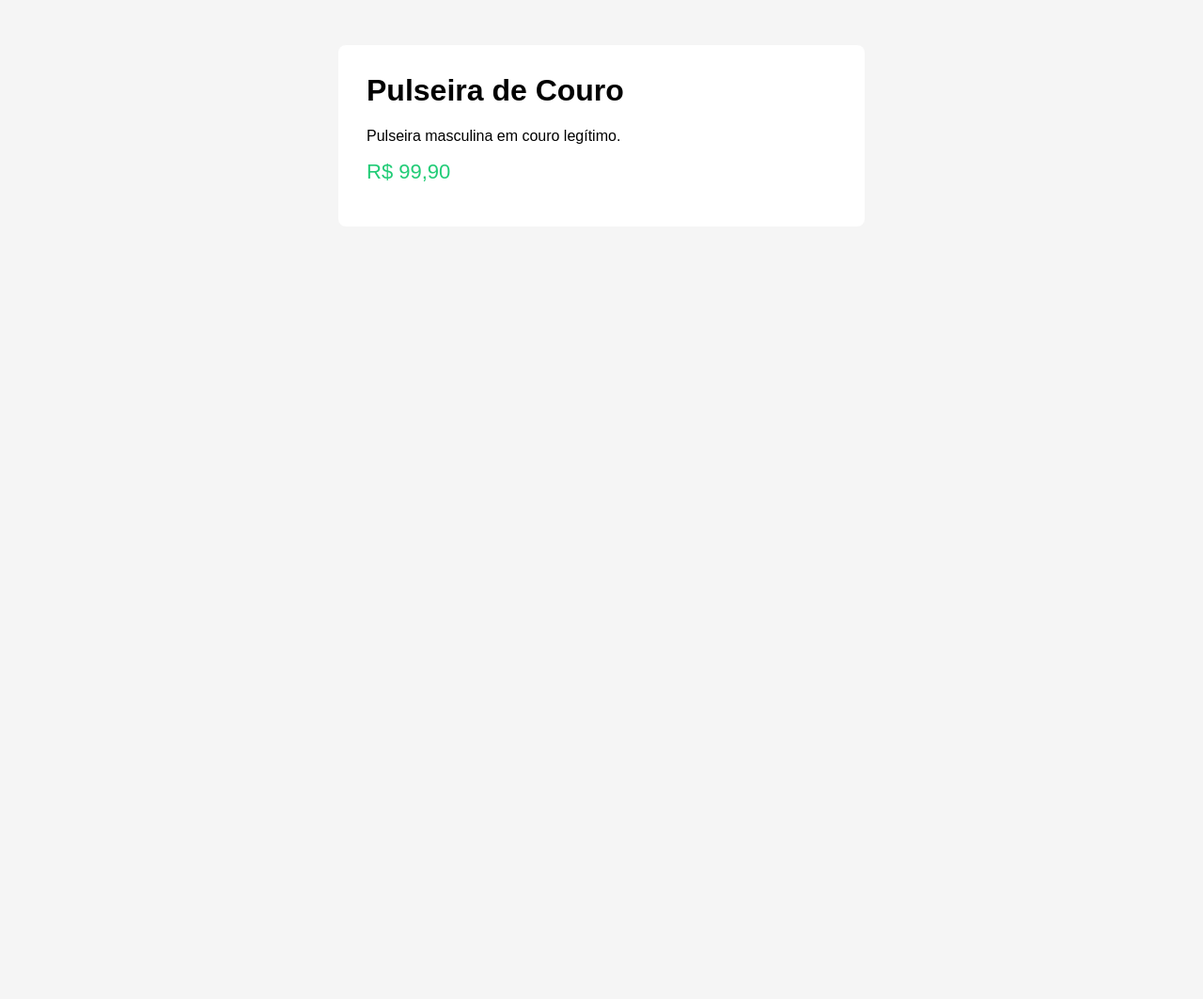
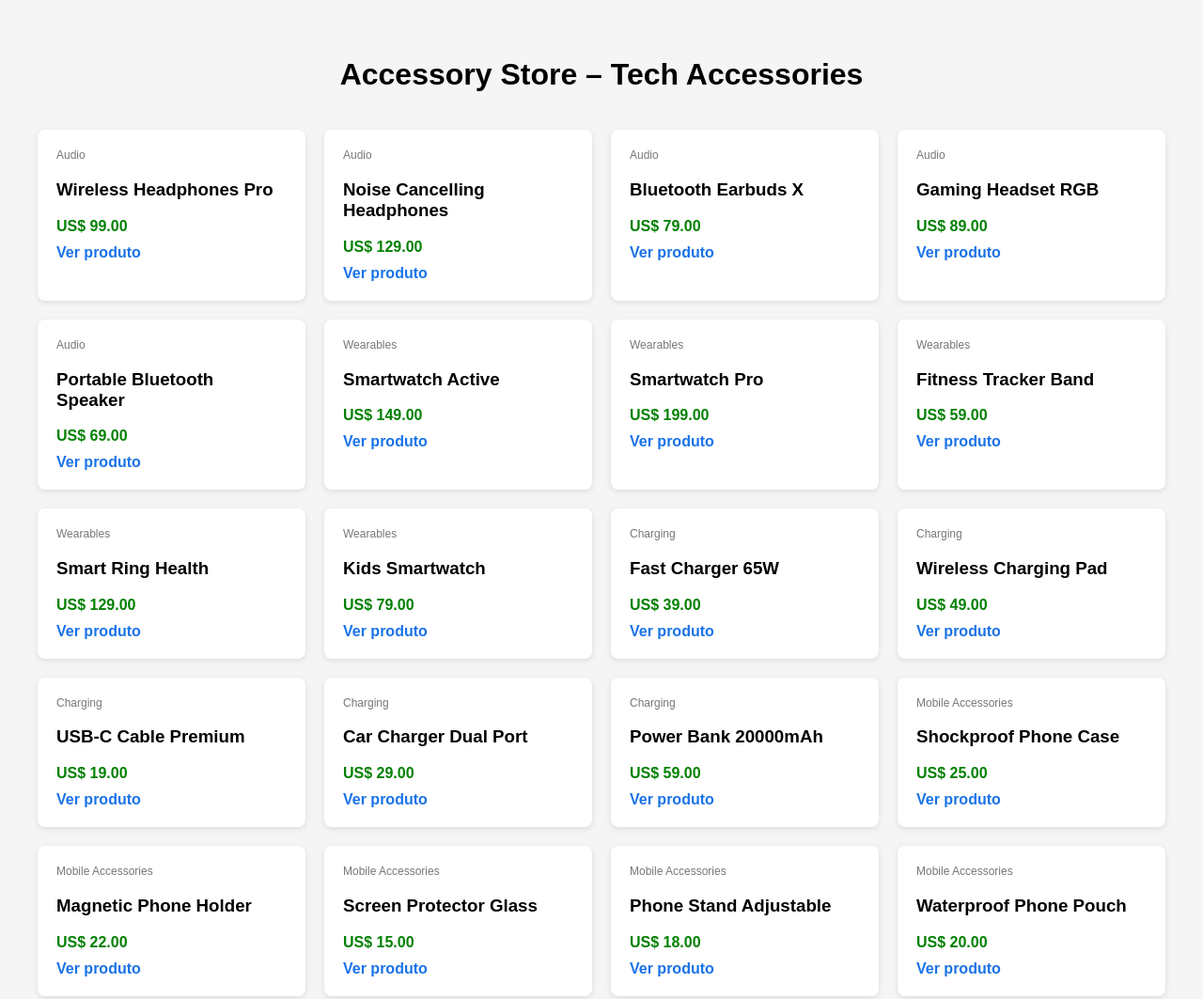
Before and after one commit to olived/ga4-ecommerce-accessory-store, a plain HTML site: page index.html in a window 1280 px wide. Shown: the whole page at 94% size. Before the commit the page ends 800 px from the top, so only its background shows below. Drawn offline with Linux system fonts and the light colour scheme.

Commit message:
index.html

```diff
--- a/index.html
+++ b/index.html
@@ -2,7 +2,7 @@
 <html lang="pt-BR">
 <head>
   <meta charset="UTF-8" />
-  <title>Accessory Store – Produto</title>
+  <title>Accessory Store – Tech Accessories</title>
 
   <!-- Google Tag Manager -->
   <script>
@@ -10,68 +10,118 @@
       w[l]=w[l]||[];
       w[l].push({'gtm.start': new Date().getTime(),event:'gtm.js'});
       var f=d.getElementsByTagName(s)[0],
-          j=d.createElement(s),
-          dl=l!='dataLayer'?'&l='+l:'';
+          j=d.createElement(s),dl=l!='dataLayer'?'&l='+l:'';
       j.async=true;
       j.src='https://www.googletagmanager.com/gtm.js?id='+i+dl;
       f.parentNode.insertBefore(j,f);
     })(window,document,'script','dataLayer','GTM-NTLKR2NJ');
   </script>
-  <!-- End Google Tag Manager -->
+  <!-- End GTM -->
 
   <style>
     body {
       font-family: Arial, sans-serif;
+      background: #f5f5f5;
+      margin: 0;
       padding: 40px;
-      background: #f5f5f5;
-    }
-    .product {
-      background: #fff;
-      padding: 30px;
-      max-width: 500px;
-      margin: auto;
-      border-radius: 8px;
     }
     h1 {
-      margin-top: 0;
+      text-align: center;
+    }
+    .grid {
+      display: grid;
+      grid-template-columns: repeat(auto-fill, minmax(250px, 1fr));
+      gap: 20px;
+      max-width: 1200px;
+      margin: 40px auto;
+    }
+    .card {
+      background: #fff;
+      padding: 20px;
+      border-radius: 8px;
+      box-shadow: 0 2px 6px rgba(0,0,0,0.1);
+    }
+    .category {
+      font-size: 12px;
+      color: #777;
     }
     .price {
-      font-size: 22px;
-      color: #2c7;
-      margin: 15px 0;
+      color: green;
+      font-weight: bold;
+      margin: 10px 0;
+    }
+    a {
+      text-decoration: none;
+      color: #1a73e8;
+      font-weight: bold;
     }
   </style>
 </head>
 
 <body>
 
-<!-- Google Tag Manager (noscript) -->
-<noscript>
-  <iframe src="https://www.googletagmanager.com/ns.html?id=GTM-XXXXXXX"
-          height="0" width="0" style="display:none;visibility:hidden"></iframe>
-</noscript>
-<!-- End Google Tag Manager (noscript) -->
+<h1>Accessory Store – Tech Accessories</h1>
 
-<div class="product">
-  <h1>Pulseira de Couro</h1>
-  <p>Pulseira masculina em couro legítimo.</p>
-  <div class="price">R$ 99,90</div>
-</div>
+<div class="grid" id="product-list"></div>
 
 <script>
+  const products = [
+    // Audio
+    {id:'A001', name:'Wireless Headphones Pro', category:'Audio', price:99},
+    {id:'A002', name:'Noise Cancelling Headphones', category:'Audio', price:129},
+    {id:'A003', name:'Bluetooth Earbuds X', category:'Audio', price:79},
+    {id:'A004', name:'Gaming Headset RGB', category:'Audio', price:89},
+    {id:'A005', name:'Portable Bluetooth Speaker', category:'Audio', price:69},
+
+    // Wearables
+    {id:'W001', name:'Smartwatch Active', category:'Wearables', price:149},
+    {id:'W002', name:'Smartwatch Pro', category:'Wearables', price:199},
+    {id:'W003', name:'Fitness Tracker Band', category:'Wearables', price:59},
+    {id:'W004', name:'Smart Ring Health', category:'Wearables', price:129},
+    {id:'W005', name:'Kids Smartwatch', category:'Wearables', price:79},
+
+    // Charging
+    {id:'C001', name:'Fast Charger 65W', category:'Charging', price:39},
+    {id:'C002', name:'Wireless Charging Pad', category:'Charging', price:49},
+    {id:'C003', name:'USB-C Cable Premium', category:'Charging', price:19},
+    {id:'C004', name:'Car Charger Dual Port', category:'Charging', price:29},
+    {id:'C005', name:'Power Bank 20000mAh', category:'Charging', price:59},
+
+    // Mobile Accessories
+    {id:'M001', name:'Shockproof Phone Case', category:'Mobile Accessories', price:25},
+    {id:'M002', name:'Magnetic Phone Holder', category:'Mobile Accessories', price:22},
+    {id:'M003', name:'Screen Protector Glass', category:'Mobile Accessories', price:15},
+    {id:'M004', name:'Phone Stand Adjustable', category:'Mobile Accessories', price:18},
+    {id:'M005', name:'Waterproof Phone Pouch', category:'Mobile Accessories', price:20},
+  ];
+
+  const container = document.getElementById('product-list');
+
+  products.forEach(p => {
+    const card = document.createElement('div');
+    card.className = 'card';
+    card.innerHTML = `
+      <div class="category">${p.category}</div>
+      <h3>${p.name}</h3>
+      <div class="price">US$ ${p.price.toFixed(2)}</div>
+      <a href="produto.html?id=${p.id}">Ver produto</a>
+    `;
+    container.appendChild(card);
+  });
+
+  // GA4 - view_item_list
   window.dataLayer = window.dataLayer || [];
-  window.dataLayer.push({
-    event: "view_item",
+  dataLayer.push({
+    event: 'view_item_list',
     ecommerce: {
-      currency: "BRL",
-      value: 99.90,
-      items: [{
-        item_id: "SKU_001",
-        item_name: "Pulseira de Couro",
-        item_category: "Acessórios",
-        price: 99.90,
-        quantity: 1
-      }]
+      item_list_name: 'Homepage – Tech Accessories',
+      items: products.map(p => ({
+        item_id: p.id,
+        item_name: p.name,
+        item_category: p.category,
+        price: p.price,
+        currency: 'USD'
+      }))
     }
   });
 </script>
```
